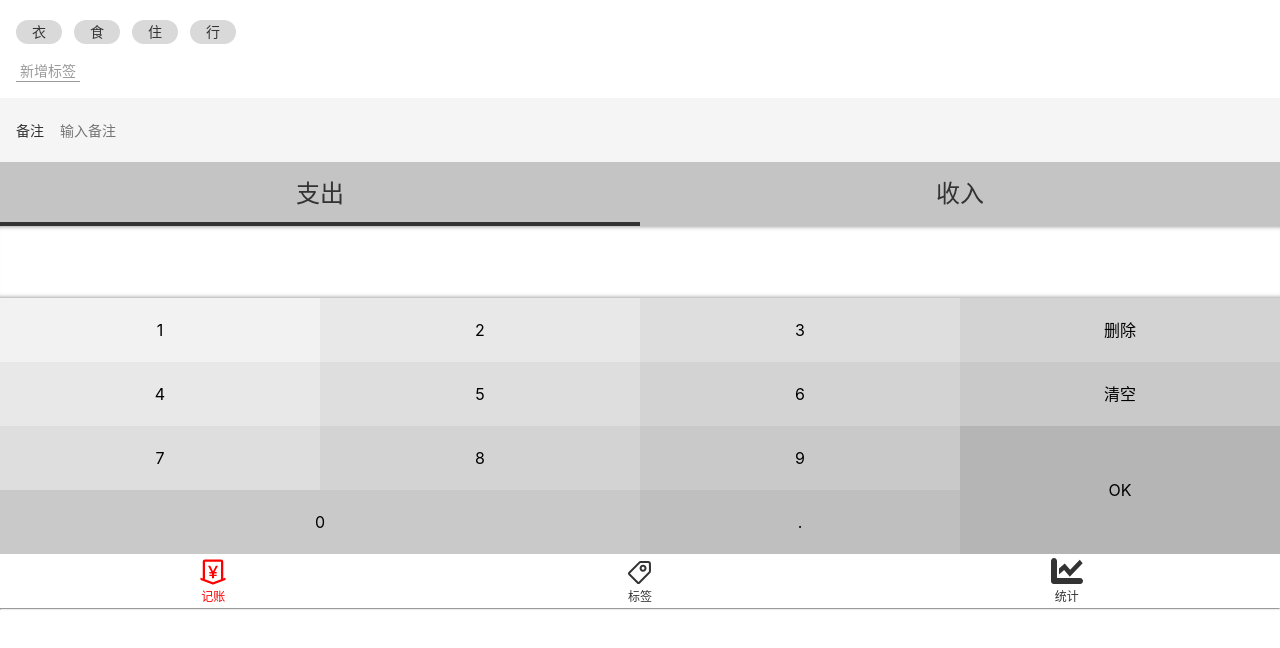
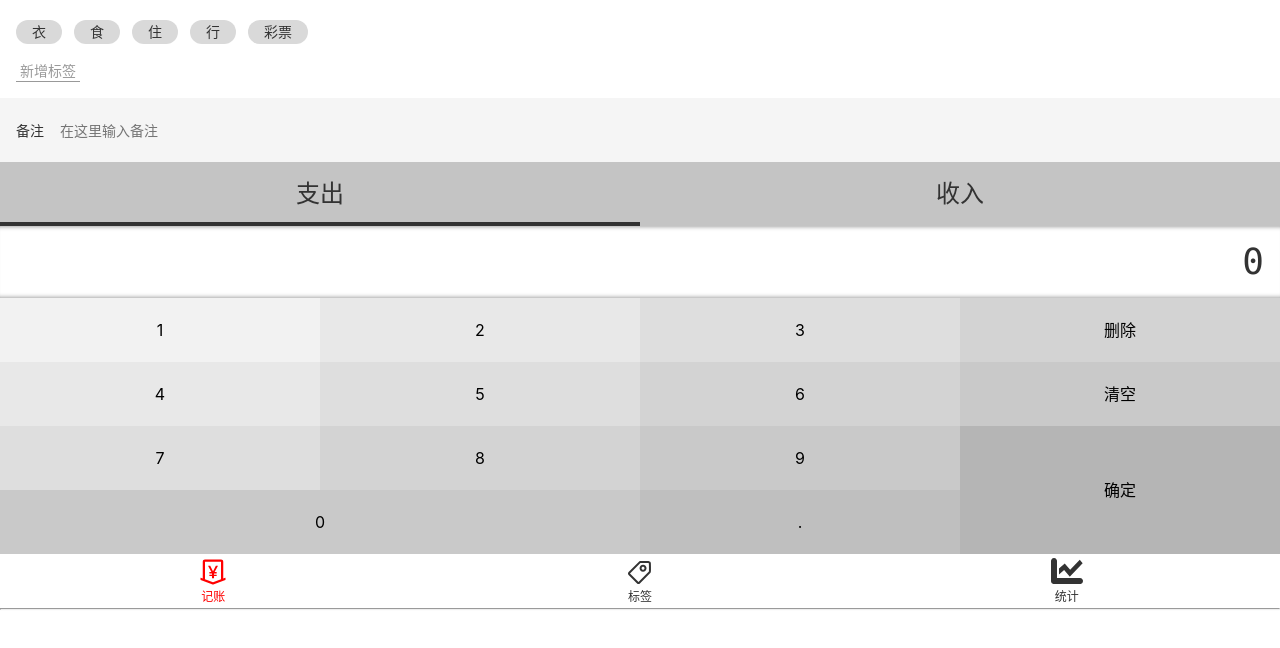
Before and after one commit to liuyu-22/account-1, a Vue app: page /#/money in a window 1280 px wide. Shown: the top 648 px of the page. Built offline with nearby package versions, Linux system fonts and the light colour scheme.

Commit message:
建立record的复制避免覆盖

```diff
--- a/babel.config.js
+++ b/babel.config.js
@@ -1,5 +1,6 @@
 module.exports = {
   presets: [
-    '@vue/cli-plugin-babel/preset'
+   '@vue/cli-plugin-babel/preset',
+
   ]
 }
--- a/src/components/Money/Notes.vue
+++ b/src/components/Money/Notes.vue
@@ -2,18 +2,23 @@
   <div>
     <label class="notes">
       <span class="name">备注</span>
-      <input type="text"  v-model="value" placeholder="输入备注">
+      <input type="text"
+             v-model="value"
+             placeholder="在这里输入备注">
     </label>
   </div>
 </template>
 
 <script lang="ts">
 import Vue from 'vue';
-import {Component} from 'vue-property-decorator';
-
+import {Component, Watch} from 'vue-property-decorator';
 @Component
 export default class Notes extends Vue {
   value = '';
+  @Watch('value')
+  onValueChanged(value: string) {
+    this.$emit('update:value', value);
+  }
 }
 </script>
 
@@ -24,11 +29,9 @@ export default class Notes extends Vue {
   padding-left: 16px;
   display: flex;
   align-items: center;
-
   .name {
     padding-right: 16px;
   }
-
   input {
     height: 64px;
     flex-grow: 1;
--- a/src/components/Money/NumberPad.vue
+++ b/src/components/Money/NumberPad.vue
@@ -13,7 +13,7 @@
       <button @click="inputContent">7</button>
       <button @click="inputContent">8</button>
       <button @click="inputContent">9</button>
-      <button @click="ok" class="ok">OK</button>
+      <button @click="ok" class="ok">确定</button>
       <button @click="inputContent" class="zero">0</button>
       <button @click="inputContent">.</button>
     </div>
@@ -22,11 +22,12 @@
 
 <script lang="ts">
 import Vue from 'vue';
-import {Component} from 'vue-property-decorator';
+import {Component, Prop} from 'vue-property-decorator';
 
 @Component
 export default class NumberPad extends Vue {
-  output = '';
+@Prop() readonly  value!:number;
+  output = this.value.toString();
 
   // eslint-disable-next-line @typescript-eslint/explicit-module-boundary-types
   inputContent(event: MouseEvent) {
@@ -49,7 +50,6 @@ export default class NumberPad extends Vue {
     this.output += input;
   }
 
-  // eslint-disable-next-line @typescript-eslint/explicit-module-boundary-types
   remove() {
     if (this.output.length === 1) {
       this.output = '0';
@@ -58,13 +58,12 @@ export default class NumberPad extends Vue {
     }
   }
 
-  // eslint-disable-next-line @typescript-eslint/explicit-module-boundary-types
   clear() {
   this.output = '0';
   }
-  // eslint-disable-next-line @typescript-eslint/explicit-module-boundary-types
   ok(){
-    console.log(1)
+  this.$emit('update:value',this.output)
+    this.$emit('submit',this.output)
   }
 }
 
@@ -72,7 +71,6 @@ export default class NumberPad extends Vue {
 
 <style lang="scss" scoped>
 @import "~@/assets/style/helper.scss";
-
 .numberPad {
   .output {
     @extend %clearFix;
@@ -83,52 +81,40 @@ export default class NumberPad extends Vue {
     text-align: right;
     height: 72px;
   }
-
   .buttons {
     @extend %clearFix;
-
     > button {
       width: 25%;
       height: 64px;
       float: left;
       background: transparent;
       border: none;
-
       &.ok {
         height: 64*2px;
         float: right;
       }
-
       &.zero {
         width: 25*2%;
       }
-
       $bg: #f2f2f2;
-
       &:nth-child(1) {
         background: $bg;
       }
-
       &:nth-child(2), &:nth-child(5) {
         background: darken($bg, 4%);
       }
-
       &:nth-child(3), &:nth-child(6), &:nth-child(9) {
         background: darken($bg, 4*2%);
       }
-
       &:nth-child(4), &:nth-child(7), &:nth-child(10) {
         background: darken($bg, 4*3%);
       }
-
       &:nth-child(8), &:nth-child(11), &:nth-child(13) {
         background: darken($bg, 4*4%);
       }
-
       &:nth-child(14) {
         background: darken($bg, 4*5%);
       }
-
       &:nth-child(12) {
         background: darken($bg, 4*6%);
       }
--- a/src/components/Money/Tags.vue
+++ b/src/components/Money/Tags.vue
@@ -1,7 +1,7 @@
 <template>
   <div class="tags">
     <div class="new">
-      <button>新增标签</button>
+      <button @click="create">新增标签</button>
     </div>
     <ul class="current">
       <li v-for="tag in dataSource" :key="tag"
@@ -10,40 +10,39 @@
       </li>
     </ul>
   </div>
+
 </template>
 
 <script lang="ts">
-import Vue from'vue';
-import {Component, Prop} from'vue-property-decorator';
-
+import Vue from 'vue';
+import {Component, Prop} from 'vue-property-decorator';
 @Component
-export default class Tags extends Vue{
-  @Prop() readonly dataSource: string[] | undefined; //readonly 只读的
-  selectedTags:string[] = [];
-  toggle(tag:string){
-    const index= this.selectedTags.indexOf(tag)
-    if (index>=0){
-      this.selectedTags.splice(index,1)
-    }else {
-    this.selectedTags.push(tag);
+export default class Tags extends Vue {
+  @Prop() readonly dataSource: string[] | undefined; //只读
+  selectedTags: string[] = [];
+  toggle(tag: string) {
+    const index = this.selectedTags.indexOf(tag);
+    if (index >= 0) {
+      this.selectedTags.splice(index, 1);
+    } else {
+      this.selectedTags.push(tag);
     }
+    this.$emit('update:value', this.selectedTags)
   }
-  create(){
-    const name = window.prompt('请输入新标签的名字');
-    if (name===''){
-      window.alert('新标签没有添加名字')
-    }else {
-      if (this.dataSource)
-     this.$emit('update:dataSource',[...this.dataSource, name])
+  create() {
+    const name = window.prompt('请输入标签名');
+    if (name === '') {
+      window.alert('新标签不能为空');
+    } else if (this.dataSource) {
+      this.$emit('update:dataSource',
+          [...this.dataSource, name]);
     }
   }
 }
 </script>
 
 <style lang="scss" scoped>
-@use "sass:math";
 .tags {
-  background: white;
   font-size: 14px;
   padding: 16px;
   flex-grow: 1;
@@ -53,12 +52,12 @@ export default class Tags extends Vue{
     display: flex;
     flex-wrap: wrap;
     > li {
-      $bg: #D9D9D9;
+      $bg: #d9d9d9;
       background: $bg;
       $h: 24px;
       height: $h;
       line-height: $h;
-      border-radius: math.div($h,2);
+      border-radius: $h/2;
       padding: 0 16px;
       margin-right: 12px;
       margin-top: 4px;
--- a/src/components/Money/Types.vue
+++ b/src/components/Money/Types.vue
@@ -1,54 +1,29 @@
 <template>
   <div>
     <ul class="types">
-      <li :class="type === '-' && 'selected'" @click="selectType('-')">支出</li>
-      <li :class="type === '+' && 'selected'" @click="selectType('+')">收入</li>
+      <li :class="value === '-' && 'selected'"
+          @click="selectType('-')">支出
+      </li>
+      <li :class="value === '+' && 'selected'"
+          @click="selectType('+')">收入
+      </li>
     </ul>
   </div>
 </template>
 
 <script lang="ts">
-import Vue from "vue";
-import {Component} from 'vue-property-decorator';
-
-
+import Vue from 'vue';
+import {Component, Prop, Watch} from 'vue-property-decorator';
 @Component
 export default class Types extends Vue {
-  type = '-'; //表示支出 '+'表示收入
-  //@Prop(Number)  propA: number | undefined;
-  //prop告诉Vue.xxx不是data 而是prop
-  // Number告诉Vue.xxx是个Number
-  //XXX是属性名 后边的number|undefined 是XXX的编译时类型
-
-  // eslint-disable-next-line @typescript-eslint/explicit-module-boundary-types
-  selectType(type:string) { //typo只能是 '+'和'-'中的一个
+  @Prop() readonly value!: string;
+  selectType(type: string) {
     if (type !== '-' && type !== '+') {
-      throw  new Error('type is unknown')
+      throw new Error('type is unknown');
     }
-    this.type = type
+    this.$emit('update:value', type);
   }
 }
-
-// export default {
-//   name: 'Types',
-//   props: ['xxx'],
-//   data(){
-//     return{
-//       type:'-'//表示支出. '+'表示收入
-//     }
-//   },
-//   mounted() {
-//
-//   },
-//   methods:{
-//     selectType(type){ //typo只能是 '+'和'-'中的一个
-//       if (type !== '-' && type !== '+'){
-//         throw  new Error('type is unknown')
-//       }
-//       this.type=type
-//     }
-//   }
-// };
 </script>
 
 <style lang="scss" scoped>
@@ -57,7 +32,6 @@ export default class Types extends Vue {
   display: flex;
   text-align: center;
   font-size: 24px;
-
   > li {
     width: 50%;
     height: 64px;
@@ -65,7 +39,6 @@ export default class Types extends Vue {
     justify-content: center;
     align-items: center;
     position: relative;
-
     &.selected::after {
       content: '';
       position: absolute;
--- a/src/views/Money.vue
+++ b/src/views/Money.vue
@@ -1,28 +1,53 @@
 <template>
   <Layout class-prefix="layout">
-  <NumberPad />
-    <Types />
-    <Notes />
-    <Tags :data-source="tags"/>
+    <NumberPad :value.sync="record.amount" @submit="saveRecord"/>
+    <Types :value.sync="record.type"/>
+    <Notes @update:value="onUpdateNotes"/>
+    <Tags :data-source.sync="tags" @update:value="onUpdateTags"/>
   </Layout>
 </template>
 
-<script >
+<script lang="ts">
+import Vue from 'vue';
 import NumberPad from '@/components/Money/NumberPad.vue';
 import Types from '@/components/Money/Types.vue';
 import Notes from '@/components/Money/Notes.vue';
 import Tags from '@/components/Money/Tags.vue';
+import {Component, Watch} from 'vue-property-decorator';
 
-export default {
-  name: 'Money',
-  components: {Notes, Types, Tags, NumberPad},
-  data(){
-    return{
-      tags:['衣','食','住','行']
-    }
+const recordList: Record[] = JSON.parse(window.localStorage.getItem('recordList') || '[]');
+type Record = {
+  tags: string[]
+  notes: string
+  type: string
+  amount: number // 数据类型 object | string
+  createdAt?: Date  // 类 / 构造函数
+}
+@Component({
+  components: {Tags, Notes, Types, NumberPad}
+})
+export default class Money extends Vue {
+  tags = ['衣', '食', '住', '行', '彩票'];
+  recordList: Record[] = recordList;
+  record: Record = {
+    tags: [], notes: '', type: '-', amount: 0
+  };
+  onUpdateTags(value: string[]) {
+    this.record.tags = value;
   }
-
-};
+  onUpdateNotes(value: string) {
+    this.record.notes = value;
+  }
+  saveRecord() {
+    const record2: Record = JSON.parse(JSON.stringify(this.record));
+    record2.createdAt = new Date();
+    this.recordList.push(record2);
+  }
+  @Watch('recordList')
+  onRecordListChange() {
+    window.localStorage.setItem('recordList', JSON.stringify(this.recordList));
+  }
+}
 </script>
 
 <style lang="scss">
```
Also changed, not shown: 1 other file (tests, documents, lock files or other folders).
